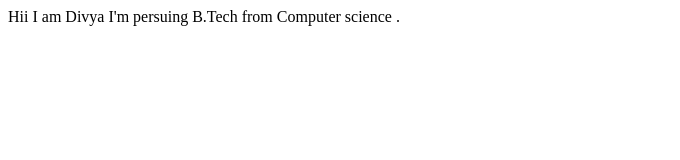
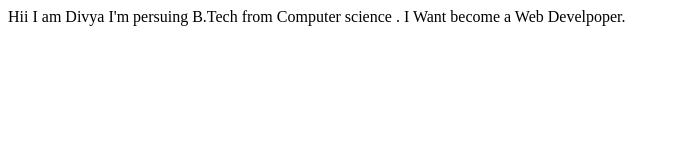
Before and after one commit to Divya70/studet-name-site, a plain HTML site: page index.html in a window 1280 px wide. Shown: the whole page, without its empty margins (0-680 px from the left). Drawn offline with Linux system fonts and the light colour scheme.

```diff
--- a/index.html
+++ b/index.html
@@ -8,5 +8,6 @@
 <body>
     Hii I am Divya
     I'm persuing B.Tech from Computer science .
+    I Want become a Web Develpoper.
 </body>
 </html>
```
